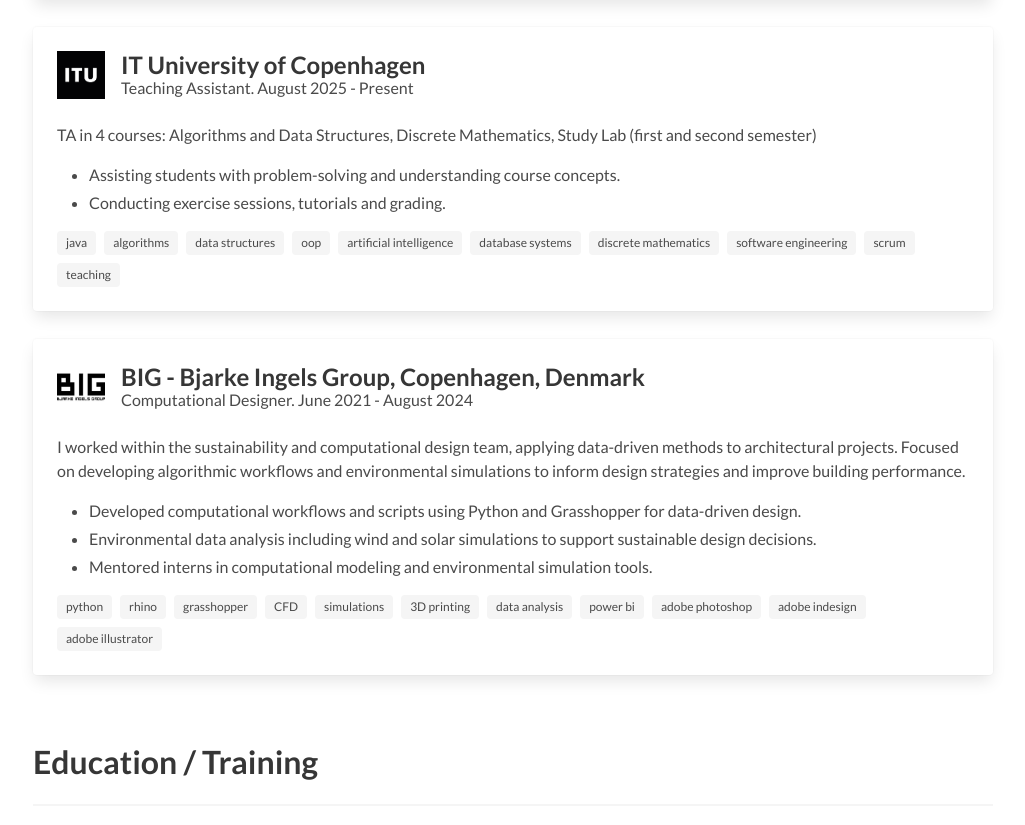
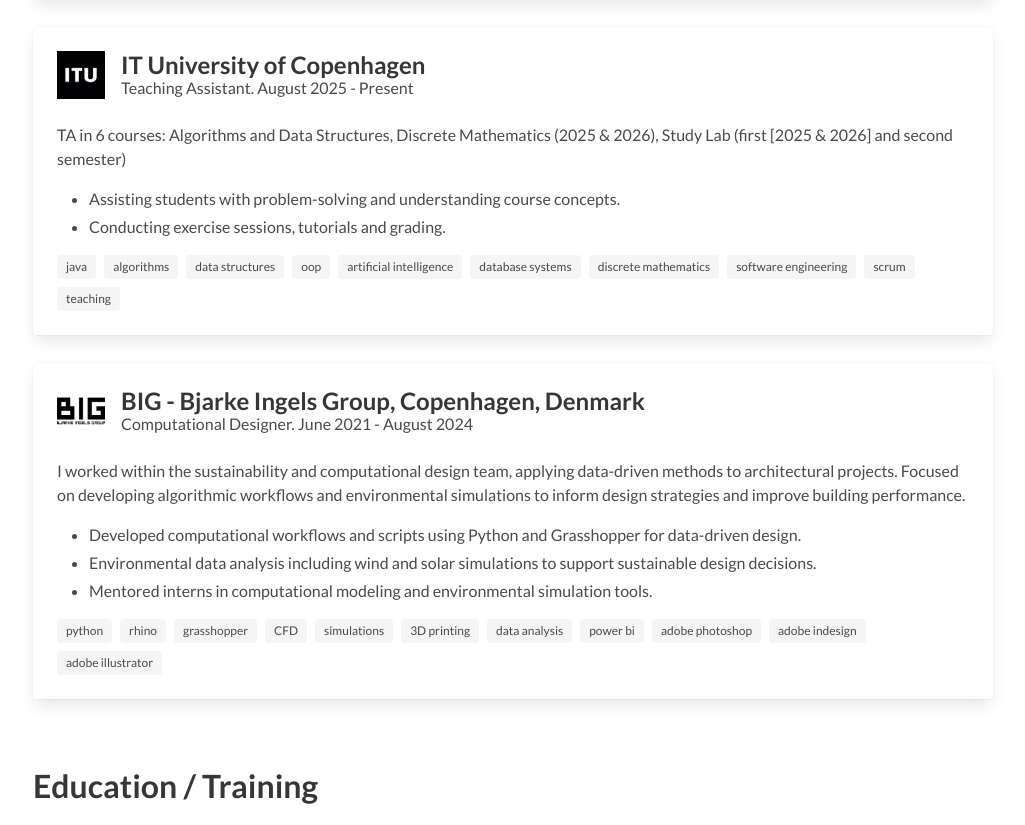
Before and after one commit to JohannesHackl/johanneshackl.github.io, a plain HTML site: page index.html in a window 1280 px wide. Shown: the part 1700-2525 px from the top of the page, without its empty margins (127-1152 px from the left). Drawn offline with Linux system fonts and the light colour scheme; files whose address does not match are found by name.

Commit message:
docs: fix TA count

```diff
--- a/index.html
+++ b/index.html
@@ -193,7 +193,7 @@
             </div>
           </div>
           <div class="content">
-            <p>TA in 4 courses: Algorithms and Data Structures, Discrete Mathematics, Study Lab (first and second semester)</p>
+            <p>TA in 6 courses: Algorithms and Data Structures, Discrete Mathematics (2025 & 2026), Study Lab (first [2025 & 2026] and second semester)</p>
             <ul>
               <li>Assisting students with problem-solving and understanding course concepts.</li>
               <li>Conducting exercise sessions, tutorials and grading.</li>
```
